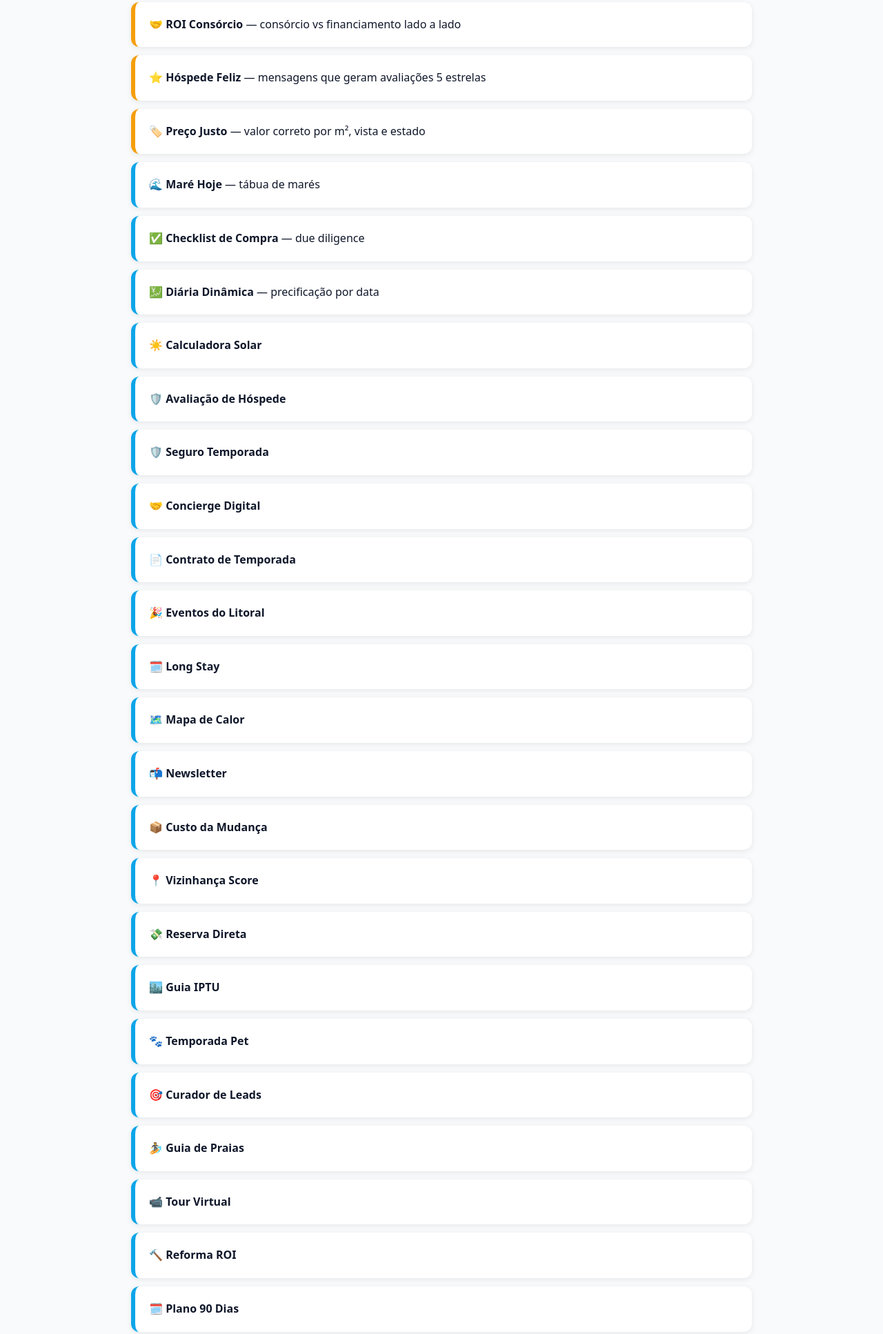
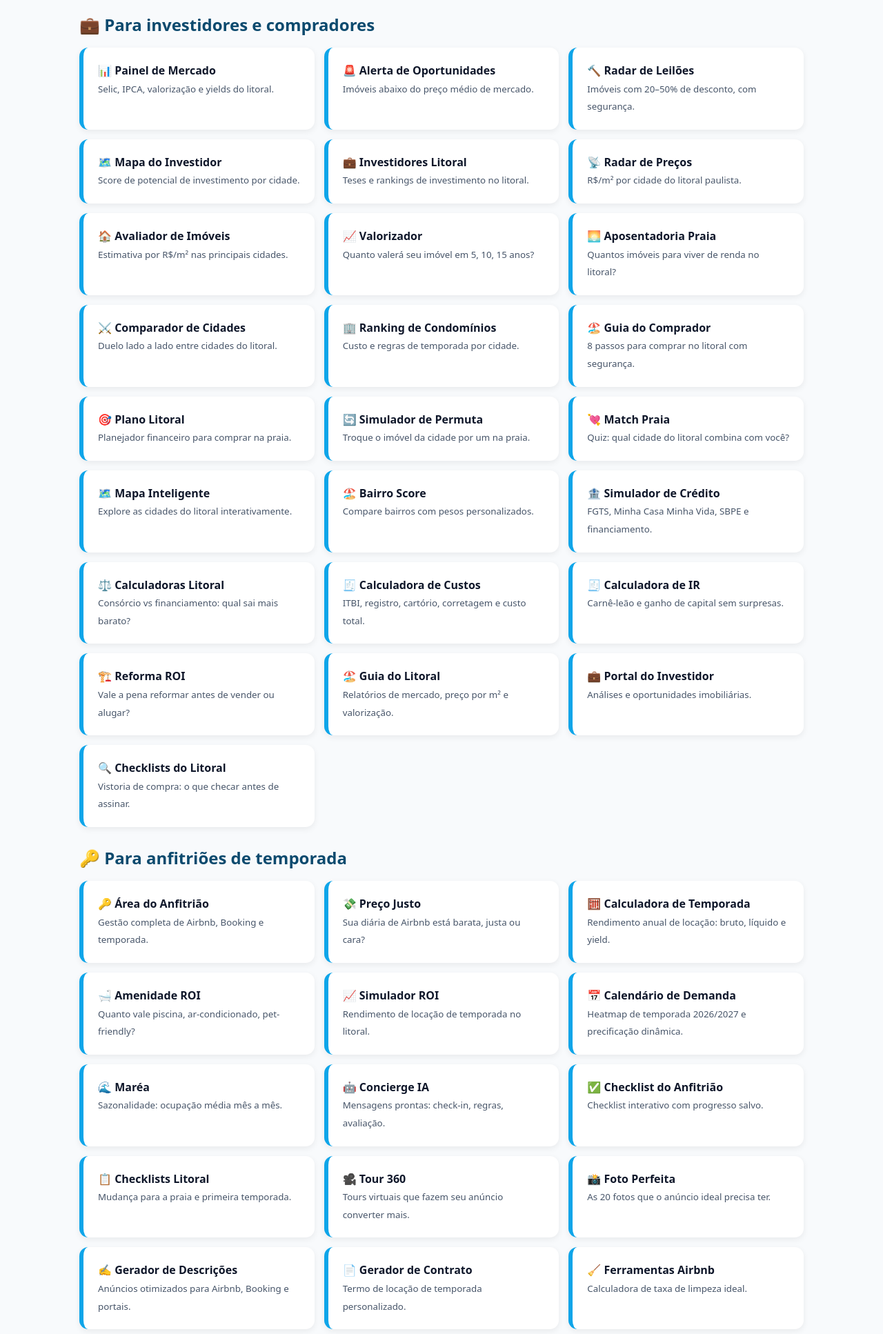
Before and after one commit to praiadigital/apps, a plain HTML site: page index.html in a window 1280 px wide. Shown: the part 295-2229 px from the top of the page at 69% size. Drawn offline with Linux system fonts and the light colour scheme.

Commit message:
feat: hub com 53 satélites — vida-nautica, saude-litoral, gastro-praia

```diff
--- a/index.html
+++ b/index.html
@@ -1,69 +1,60 @@
 <!DOCTYPE html>
 <html lang="pt-BR">
-<head>
-<meta charset="UTF-8">
-<meta name="viewport" content="width=device-width, initial-scale=1.0">
-<title>Rede de Apps — Praia Digital</title>
-<meta name="description" content="Todos os aplicativos e ferramentas da rede Praia Digital: simuladores, guias, quizzes e áreas temáticas do mercado imobiliário do litoral paulista.">
-<style>
-body{font-family:system-ui,-apple-system,sans-serif;margin:0;background:#f8fafc;color:#0f172a;line-height:1.6}
-.hero{background:linear-gradient(135deg,#0c4a6e,#0ea5e9);color:#fff;padding:60px 20px;text-align:center}
-.container{max-width:900px;margin:0 auto;padding:30px 20px}
-.app{display:block;background:#fff;border-radius:12px;padding:20px;margin:12px 0;text-decoration:none;color:#0f172a;box-shadow:0 2px 8px rgba(0,0,0,.08);border-left:6px solid #0ea5e9}
-.app:hover{transform:translateY(-2px)}
-.app.new{border-left-color:#f59e0b}
-footer{text-align:center;padding:24px;color:#64748b;font-size:.9em}
-</style>
-</head>
-<body>
-<div class="hero">
-<h1>🌊 Rede de Apps Praia Digital</h1>
-<p>Ferramentas, simuladores e guias especializados no mercado imobiliário do litoral paulista.</p>
-</div>
-<div class="container">
-<a class="app new" href="https://praiadigital.github.io/roi-consorcio/">🤝 <strong>ROI Consórcio</strong> — consórcio vs financiamento lado a lado</a>
-<a class="app new" href="https://praiadigital.github.io/hospede-feliz/">⭐ <strong>Hóspede Feliz</strong> — mensagens que geram avaliações 5 estrelas</a>
-<a class="app new" href="https://praiadigital.github.io/preco-justo/">🏷️ <strong>Preço Justo</strong> — valor correto por m², vista e estado</a>
-<a class="app" href="https://praiadigital.github.io/mare-hoje/">🌊 <strong>Maré Hoje</strong> — tábua de marés</a>
-<a class="app" href="https://praiadigital.github.io/checklist-compra/">✅ <strong>Checklist de Compra</strong> — due diligence</a>
-<a class="app" href="https://praiadigital.github.io/diaria-dinamica/">💹 <strong>Diária Dinâmica</strong> — precificação por data</a>
-<a class="app" href="https://praiadigital.github.io/calculadora-energia/">☀️ <strong>Calculadora Solar</strong></a>
-<a class="app" href="https://praiadigital.github.io/avaliacao-hospede/">🛡️ <strong>Avaliação de Hóspede</strong></a>
-<a class="app" href="https://praiadigital.github.io/seguro-temporada/">🛡️ <strong>Seguro Temporada</strong></a>
-<a class="app" href="https://praiadigital.github.io/concierge-digital/">🤝 <strong>Concierge Digital</strong></a>
-<a class="app" href="https://praiadigital.github.io/contrato-temporada/">📄 <strong>Contrato de Temporada</strong></a>
-<a class="app" href="https://praiadigital.github.io/eventos-litoral/">🎉 <strong>Eventos do Litoral</strong></a>
-<a class="app" href="https://praiadigital.github.io/long-stay/">🗓️ <strong>Long Stay</strong></a>
-<a class="app" href="https://praiadigital.github.io/mapa-calor/">🗺️ <strong>Mapa de Calor</strong></a>
-<a class="app" href="https://praiadigital.github.io/newsletter-hub/">📬 <strong>Newsletter</strong></a>
-<a class="app" href="https://praiadigital.github.io/custo-mudanca/">📦 <strong>Custo da Mudança</strong></a>
-<a class="app" href="https://praiadigital.github.io/vizinhanca-score/">📍 <strong>Vizinhança Score</strong></a>
-<a class="app" href="https://praiadigital.github.io/reserva-direta/">💸 <strong>Reserva Direta</strong></a>
-<a class="app" href="https://praiadigital.github.io/iptu-guia/">🏙️ <strong>Guia IPTU</strong></a>
-<a class="app" href="https://praiadigital.github.io/temporada-pets/">🐾 <strong>Temporada Pet</strong></a>
-<a class="app" href="https://praiadigital.github.io/curador-leads/">🎯 <strong>Curador de Leads</strong></a>
-<a class="app" href="https://praiadigital.github.io/guia-praias/">🏄 <strong>Guia de Praias</strong></a>
-<a class="app" href="https://praiadigital.github.io/tour-virtual/">📹 <strong>Tour Virtual</strong></a>
-<a class="app" href="https://praiadigital.github.io/reforma-roi/">🔨 <strong>Reforma ROI</strong></a>
-<a class="app" href="https://praiadigital.github.io/plano-90dias/">🗓️ <strong>Plano 90 Dias</strong></a>
-<a class="app" href="https://praiadigital.github.io/alerta-precos/">🚨 <strong>Alerta de Preços</strong></a>
-<a class="app" href="https://praiadigital.github.io/proprietarios/">🏡 <strong>Proprietários</strong></a>
-<a class="app" href="https://praiadigital.github.io/corretores/">🏠 <strong>Kit do Corretor</strong></a>
-<a class="app" href="https://praiadigital.github.io/comparador-cidades/">⚖️ <strong>Comparador de Cidades</strong></a>
-<a class="app" href="https://praiadigital.github.io/checklist-vistoria/">📝 <strong>Checklist de Vistoria</strong></a>
-<a class="app" href="https://praiadigital.github.io/match-imovel/">🏖️ <strong>Match Imóvel</strong></a>
-<a class="app" href="https://praiadigital.github.io/score-investidor/">📊 <strong>Score do Investidor</strong></a>
-<a class="app" href="https://praiadigital.github.io/radar-precos/">📡 <strong>Radar de Preços</strong></a>
-<a class="app" href="https://praiadigital.github.io/ferramentas/">🧰 <strong>Ferramentas</strong></a>
-<a class="app" href="https://praiadigital.github.io/calculadoras/">🧮 <strong>Calculadoras</strong></a>
-<a class="app" href="https://praiadigital.github.io/investidores/">💼 <strong>Investidores</strong></a>
-<a class="app" href="https://praiadigital.github.io/hermes-agents/">🤖 <strong>Hermes Agents</strong></a>
-<a class="app" href="https://praiadigital.github.io/simulador-roi/">📈 <strong>Simulador ROI</strong></a>
-<a class="app" href="https://praiadigital.github.io/simulador-credito/">🏦 <strong>Simulador de Crédito</strong></a>
-<a class="app" href="https://praiadigital.github.io/area-anfitriao/">🌟 <strong>Área do Anfitrião</strong></a>
-<a class="app" href="https://praiadigital.github.io/guia-litoral/">📊 <strong>Guia do Litoral</strong></a>
-<a class="app" href="https://praiadigital.github.io/blog-litoral/">✍️ <strong>Blog do Litoral</strong></a>
-</div>
-<footer><a href="https://praia.digital/">← Voltar para praia.digital</a></footer>
-</body>
-</html>
+<head><meta charset="UTF-8"><meta name="viewport" content="width=device-width,initial-scale=1.0"><title>Rede de Apps — Praia Digital</title><meta name="description" content="Todos os aplicativos e ferramentas da rede Praia Digital: simuladores, avaliadores, guias, IA e portais especializados no mercado imobiliário do litoral paulista."><link rel="canonical" href="https://praia.digital/apps/"><style>body{font-family:system-ui,-apple-system,sans-serif;margin:0;background:#f8fafc;color:#0f172a;line-height:1.6}.hero{background:linear-gradient(135deg,#0c4a6e,#0ea5e9);color:#fff;padding:60px 20px;text-align:center}.container{max-width:1050px;margin:auto;padding:30px 20px}.grid{display:grid;grid-template-columns:repeat(auto-fit,minmax(280px,1fr));gap:14px}.app{display:block;background:#fff;border-radius:13px;padding:21px;text-decoration:none;color:#0f172a;box-shadow:0 3px 10px #0001;border-left:6px solid #0ea5e9}.app:hover{transform:translateY(-2px);box-shadow:0 8px 20px #0002}small{color:#475569}footer{text-align:center;padding:24px;color:#64748b}h2{margin:26px 0 14px;color:#0c4a6e}</style></head><body><header class="hero"><h1>🌊 Rede de Apps Praia Digital</h1><p>Ferramentas e guias especializados no mercado imobiliário do litoral paulista.</p></header><main class="container"><h2>💼 Para investidores e compradores</h2><section class="grid">
+<a class="app" href="https://praia.digital/painel-mercado/">📊 <strong>Painel de Mercado</strong><br><small>Selic, IPCA, valorização e yields do litoral.</small></a>
+<a class="app" href="https://praia.digital/alerta-oportunidades/">🚨 <strong>Alerta de Oportunidades</strong><br><small>Imóveis abaixo do preço médio de mercado.</small></a>
+<a class="app" href="https://praia.digital/radar-leiloes/">🔨 <strong>Radar de Leilões</strong><br><small>Imóveis com 20–50% de desconto, com segurança.</small></a>
+<a class="app" href="https://praia.digital/mapa-investidor/">🗺️ <strong>Mapa do Investidor</strong><br><small>Score de potencial de investimento por cidade.</small></a>
+<a class="app" href="https://praia.digital/investidores-litoral/">💼 <strong>Investidores Litoral</strong><br><small>Teses e rankings de investimento no litoral.</small></a>
+<a class="app" href="https://praia.digital/radar-precos/">📡 <strong>Radar de Preços</strong><br><small>R$/m² por cidade do litoral paulista.</small></a>
+<a class="app" href="https://praia.digital/avaliador-imoveis/">🏠 <strong>Avaliador de Imóveis</strong><br><small>Estimativa por R$/m² nas principais cidades.</small></a>
+<a class="app" href="https://praia.digital/valorizador/">📈 <strong>Valorizador</strong><br><small>Quanto valerá seu imóvel em 5, 10, 15 anos?</small></a>
+<a class="app" href="https://praia.digital/aposentadoria-praia/">🌅 <strong>Aposentadoria Praia</strong><br><small>Quantos imóveis para viver de renda no litoral?</small></a>
+<a class="app" href="https://praia.digital/comparador-cidades/">⚔️ <strong>Comparador de Cidades</strong><br><small>Duelo lado a lado entre cidades do litoral.</small></a>
+<a class="app" href="https://praia.digital/ranking-condominios/">🏢 <strong>Ranking de Condomínios</strong><br><small>Custo e regras de temporada por cidade.</small></a>
+<a class="app" href="https://praia.digital/guia-comprador/">🏖️ <strong>Guia do Comprador</strong><br><small>8 passos para comprar no litoral com segurança.</small></a>
+<a class="app" href="https://praia.digital/plano-litoral/">🎯 <strong>Plano Litoral</strong><br><small>Planejador financeiro para comprar na praia.</small></a>
+<a class="app" href="https://praia.digital/simulador-permuta/">🔄 <strong>Simulador de Permuta</strong><br><small>Troque o imóvel da cidade por um na praia.</small></a>
+<a class="app" href="https://praia.digital/match-praia/">💘 <strong>Match Praia</strong><br><small>Quiz: qual cidade do litoral combina com você?</small></a>
+<a class="app" href="https://praia.digital/mapa-inteligente/">🗺️ <strong>Mapa Inteligente</strong><br><small>Explore as cidades do litoral interativamente.</small></a>
+<a class="app" href="https://praia.digital/bairro-score/">🏖️ <strong>Bairro Score</strong><br><small>Compare bairros com pesos personalizados.</small></a>
+<a class="app" href="https://praia.digital/simulador-credito/">🏦 <strong>Simulador de Crédito</strong><br><small>FGTS, Minha Casa Minha Vida, SBPE e financiamento.</small></a>
+<a class="app" href="https://praia.digital/calculadoras-litoral/">⚖️ <strong>Calculadoras Litoral</strong><br><small>Consórcio vs financiamento: qual sai mais barato?</small></a>
+<a class="app" href="https://praia.digital/calculadora-custos/">🧾 <strong>Calculadora de Custos</strong><br><small>ITBI, registro, cartório, corretagem e custo total.</small></a>
+<a class="app" href="https://praia.digital/calculadora-ir/">🧾 <strong>Calculadora de IR</strong><br><small>Carnê-leão e ganho de capital sem surpresas.</small></a>
+<a class="app" href="https://praia.digital/reforma-roi/">🏗️ <strong>Reforma ROI</strong><br><small>Vale a pena reformar antes de vender ou alugar?</small></a>
+<a class="app" href="https://praia.digital/guia-litoral/">🏖️ <strong>Guia do Litoral</strong><br><small>Relatórios de mercado, preço por m² e valorização.</small></a>
+<a class="app" href="https://praia.digital/investidores/">💼 <strong>Portal do Investidor</strong><br><small>Análises e oportunidades imobiliárias.</small></a>
+<a class="app" href="https://praia.digital/checklists/">🔍 <strong>Checklists do Litoral</strong><br><small>Vistoria de compra: o que checar antes de assinar.</small></a>
+</section><h2>🔑 Para anfitriões de temporada</h2><section class="grid">
+<a class="app" href="https://praia.digital/area-anfitriao/">🔑 <strong>Área do Anfitrião</strong><br><small>Gestão completa de Airbnb, Booking e temporada.</small></a>
+<a class="app" href="https://praia.digital/preco-justo/">💸 <strong>Preço Justo</strong><br><small>Sua diária de Airbnb está barata, justa ou cara?</small></a>
+<a class="app" href="https://praia.digital/calculadora-temporada/">🧮 <strong>Calculadora de Temporada</strong><br><small>Rendimento anual de locação: bruto, líquido e yield.</small></a>
+<a class="app" href="https://praia.digital/amenidade-roi/">🛁 <strong>Amenidade ROI</strong><br><small>Quanto vale piscina, ar-condicionado, pet-friendly?</small></a>
+<a class="app" href="https://praia.digital/simulador-roi/">📈 <strong>Simulador ROI</strong><br><small>Rendimento de locação de temporada no litoral.</small></a>
+<a class="app" href="https://praia.digital/calendario-demanda/">📅 <strong>Calendário de Demanda</strong><br><small>Heatmap de temporada 2026/2027 e precificação dinâmica.</small></a>
+<a class="app" href="https://praia.digital/marea/">🌊 <strong>Maréa</strong><br><small>Sazonalidade: ocupação média mês a mês.</small></a>
+<a class="app" href="https://praia.digital/concierge-ia/">🤖 <strong>Concierge IA</strong><br><small>Mensagens prontas: check-in, regras, avaliação.</small></a>
+<a class="app" href="https://praia.digital/checklist-anfitriao/">✅ <strong>Checklist do Anfitrião</strong><br><small>Checklist interativo com progresso salvo.</small></a>
+<a class="app" href="https://praia.digital/checklists-litoral/">📋 <strong>Checklists Litoral</strong><br><small>Mudança para a praia e primeira temporada.</small></a>
+<a class="app" href="https://praia.digital/tour-360/">🎥 <strong>Tour 360</strong><br><small>Tours virtuais que fazem seu anúncio converter mais.</small></a>
+<a class="app" href="https://praia.digital/foto-perfeita/">📸 <strong>Foto Perfeita</strong><br><small>As 20 fotos que o anúncio ideal precisa ter.</small></a>
+<a class="app" href="https://praia.digital/gerador-descricoes/">✍️ <strong>Gerador de Descrições</strong><br><small>Anúncios otimizados para Airbnb, Booking e portais.</small></a>
+<a class="app" href="https://praia.digital/gerador-contrato/">📄 <strong>Gerador de Contrato</strong><br><small>Termo de locação de temporada personalizado.</small></a>
+<a class="app" href="https://praia.digital/ferramentas-airbnb/">🧹 <strong>Ferramentas Airbnb</strong><br><small>Calculadora de taxa de limpeza ideal.</small></a>
+</section><h2>💻 Estilo de vida</h2><section class="grid">
+<a class="app" href="https://praia.digital/nomade-praia/">💻 <strong>Nômade Praia</strong><br><small>Guia do nômade digital: internet, coworkings e custos.</small></a>
+<a class="app" href="https://praia.digital/quiz-mudanca/">🏙️→🏖️ <strong>Quiz Mudança</strong><br><small>Vale trocar a cidade pela praia?</small></a>
+<a class="app" href="https://praia.digital/pet-praia/">🐕 <strong>Pet Praia</strong><br><small>Praias pet-friendly e o lucro do anfitrião pet.</small></a>
+<a class="app" href="https://praia.digital/escolas-litoral/">🎓 <strong>Escolas Litoral</strong><br><small>Educação por cidade para famílias que mudam.</small></a>
+<a class="app" href="https://praia.digital/praia-acessivel/">♿ <strong>Praia Acessível</strong><br><small>Rampas, cadeiras anfíbias e banho assistido.</small></a>
+<a class="app" href="https://praia.digital/guia-surf/">🏄 <strong>Guia Surf</strong><br><small>Picos por nível e onde morar perto da onda.</small></a>
+<a class="app" href="https://praia.digital/vida-nautica/">⛵ <strong>Vida Náutica</strong><br><small>Marinas, custos de barco e prêmio náutico.</small></a>
+<a class="app" href="https://praia.digital/saude-litoral/">🩺 <strong>Saúde Litoral</strong><br><small>Hospitais e estrutura de saúde por cidade.</small></a>
+<a class="app" href="https://praia.digital/gastro-praia/">🍽️ <strong>Gastro Praia</strong><br><small>Gastronomia por cidade e valorização de bairros.</small></a>
+</section><h2>🤖 Tecnologia e conteúdo</h2><section class="grid">
+<a class="app" href="https://praia.digital/hermes-agents/">🤖 <strong>Hermes Agents</strong><br><small>Agentes autônomos de IA para imobiliárias e negócios.</small></a>
+<a class="app" href="https://praia.digital/blog-litoral/">✍️ <strong>Blog do Litoral</strong><br><small>Automação imobiliária, SEO local e gestão de temporada.</small></a>
+<a class="app" href="https://praia.digital/portal-corretores/">🤝 <strong>Portal do Corretor</strong><br><small>Cadastro de imóveis, Academy, planos e ferramentas IA.</small></a>
+<a class="app" href="https://praia.digital/ferramentas-gratuitas/">🧰 <strong>Ferramentas Gratuitas</strong><br><small>Kit do corretor: recibo, vistoria e bio de WhatsApp.</small></a>
+</section></main><footer><a href="https://praia.digital/">↖ Voltar para praia.digital</a> · Cada app é um repositório GitHub Pages independente</footer></body></html>
```
